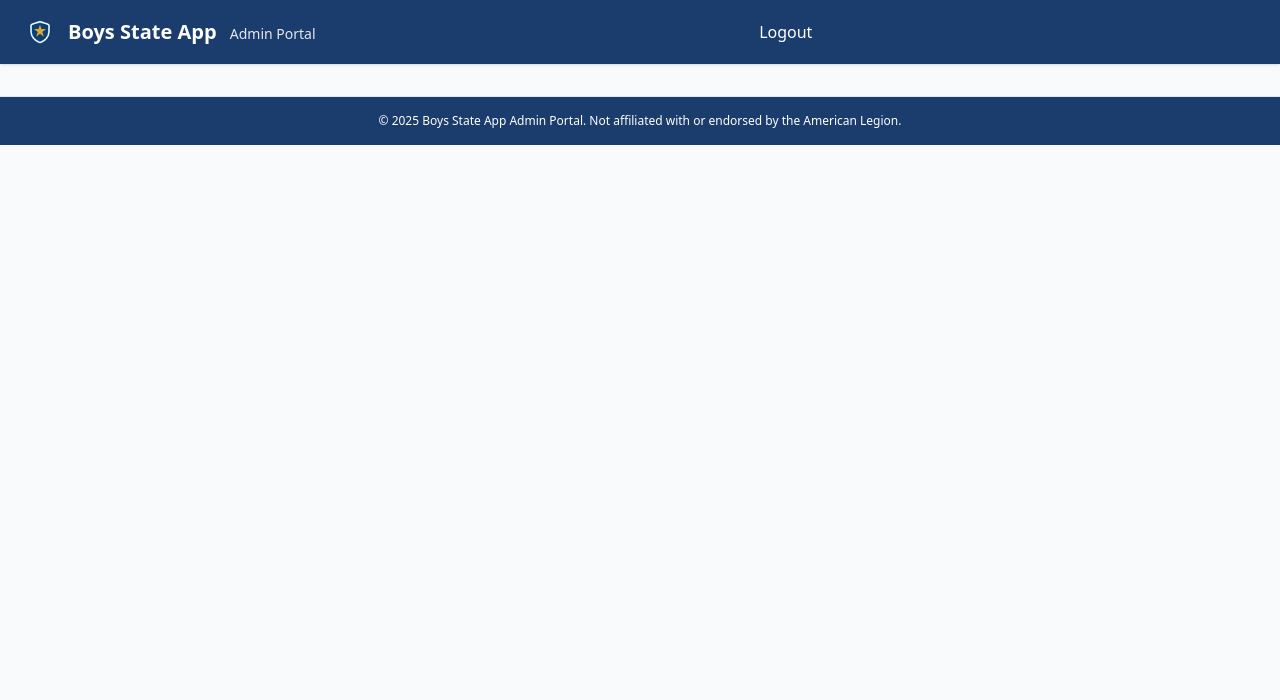
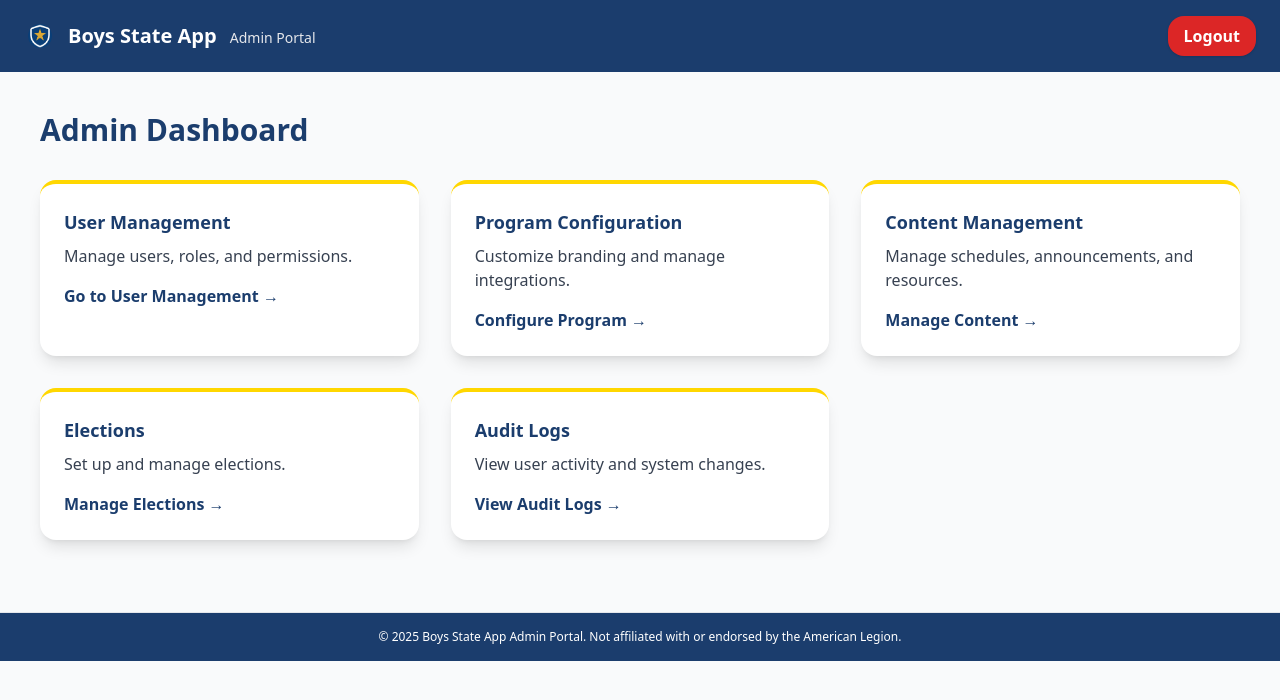
Before and after one commit to revathiest/BoysStateAppWeb, a website: page public/console.html in a window 1280 px wide. Drawn offline with nearby package versions, Linux system fonts and the light colour scheme; sample sign-in values are in the browser's storage.

Commit message:
Completed implementatino of jwt

```diff
--- a/public/console.html
+++ b/public/console.html
@@ -12,10 +12,10 @@
     <div class="flex items-center gap-3">
       <img src="../Boys State Shield White on Blue.png" alt="Logo" class="w-8 h-8 p-1 rounded-full" />
       <span class="text-xl font-semibold">Boys State App <span class="text-sm font-normal text-gray-200 ml-2">Admin Portal</span></span>
-    </div><button id="logoutBtn" class="btn btn-danger">Logout</button>
+    </div>
 
     <div>
-      <!-- Action buttons here if needed -->
+      <button id="logoutBtn" class="bg-red-600 hover:bg-red-700 text-white font-bold py-2 px-4 rounded-2xl shadow transition">Logout</button>
     </div>
   </nav>
   <main id="main-content" class="flex-1 p-6 lg:p-10 bg-gray-50 hidden">
--- a/public/js/console.js
+++ b/public/js/console.js
@@ -12,7 +12,10 @@ tailwind.config = {
 document.addEventListener('DOMContentLoaded', () => {console.log("On console.html, jwtToken:", localStorage.getItem('jwtToken'));
 if (!localStorage.getItem('jwtToken')) {
   window.location.href = 'login.html';
+  return;
 }
+
+document.getElementById('main-content').classList.remove('hidden');
 
   const logoutBtn = document.getElementById('logoutBtn');
   if (logoutBtn) {
```
